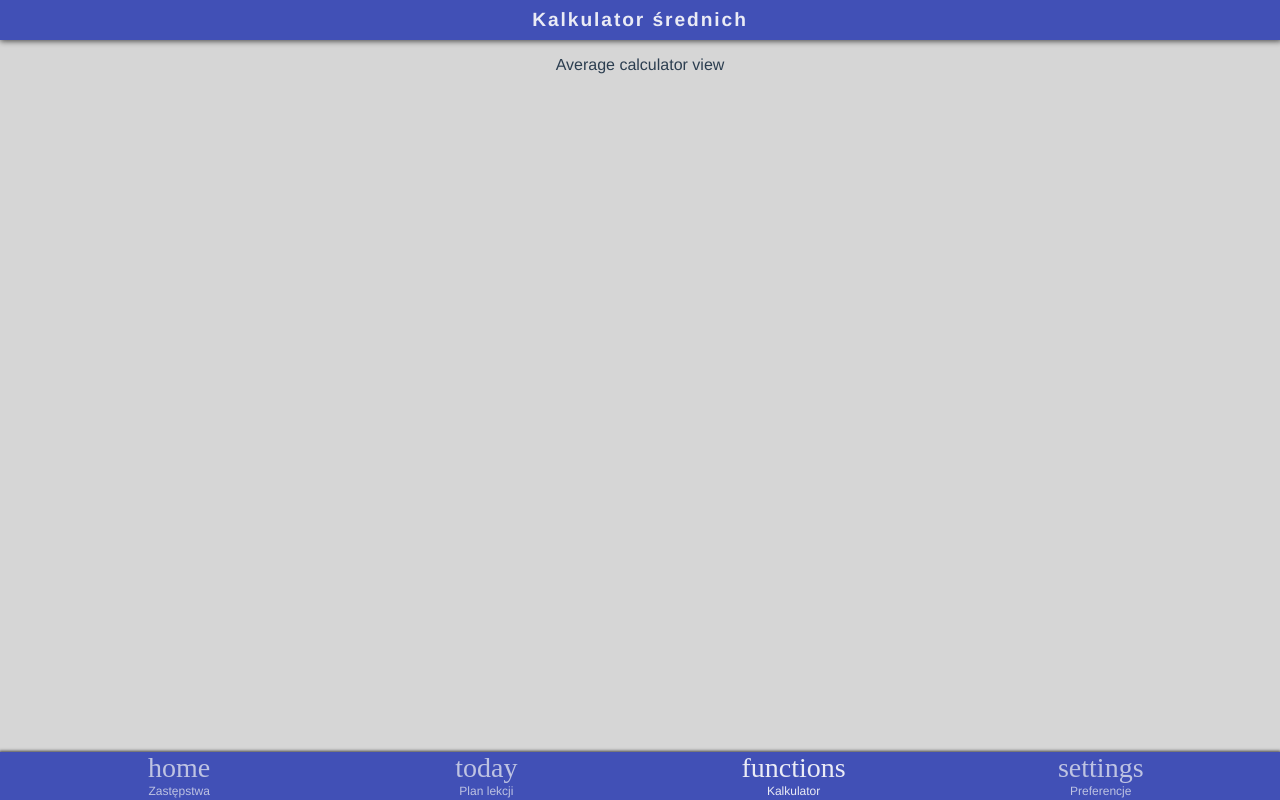
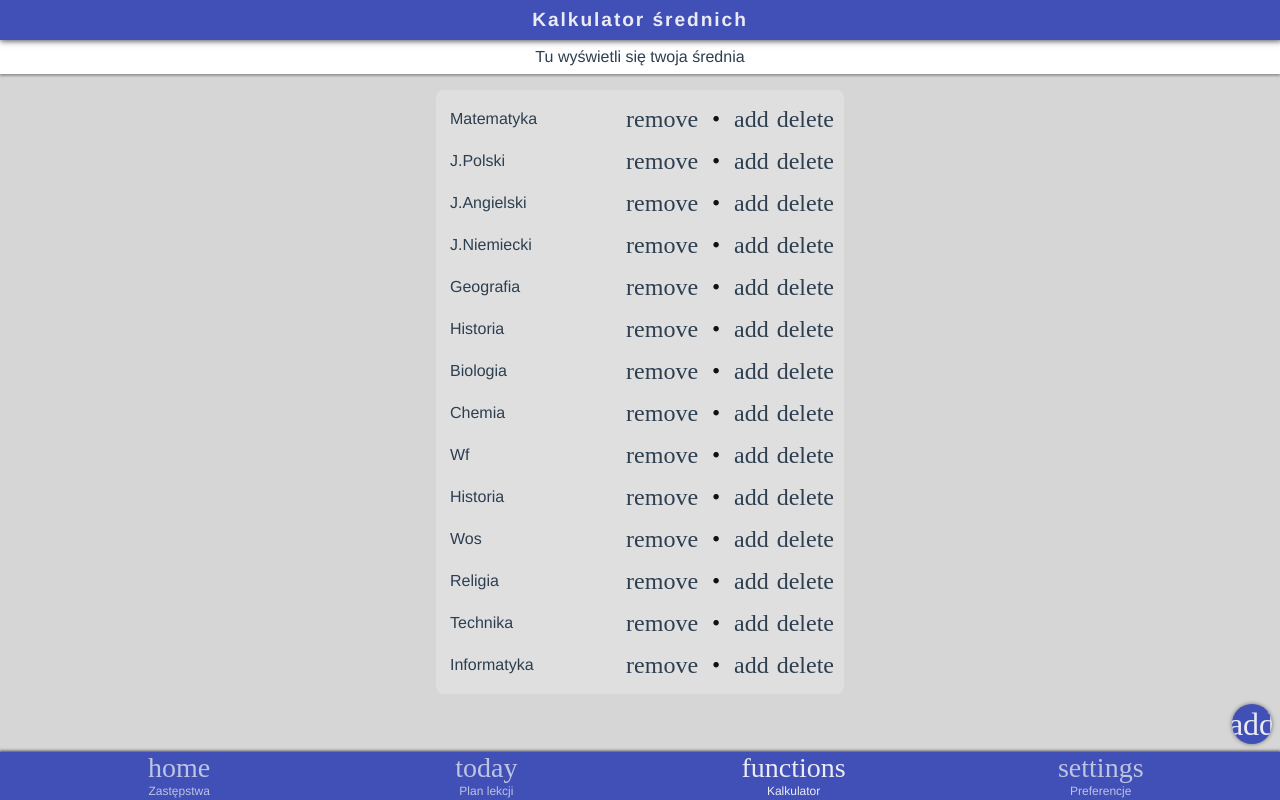
Before and after one commit to JakubekWeg/sp2dobczyce.web.app, a Vue app in the folder app/: page /kalkulator in a window 1280 px wide. Built offline with nearby package versions, Linux system fonts and the light colour scheme.

Commit message:
Added calculation of average for subjects

```diff
--- a/app/src/App.vue
+++ b/app/src/App.vue
@@ -26,6 +26,7 @@
 <style>
     :root {
         --primary-color: #4150b6;
+        --primary-darker-color: #313f9e;
         --on-primary-color: #eaebf5;
         --on-primary-secondary-color: #bec3e2;
         --back-background-color: #d6d6d6;
--- /dev/null
+++ b/app/src/components/FloatingActionButton.vue
@@ -0,0 +1,51 @@
+<template>
+    <button class="fab" @click="$emit('click')">
+        <!--        {{icon}}-->
+        <Icon :name="icon"/>
+    </button>
+</template>
+
+<script>
+
+    import Icon from './Icon';
+
+    export default {
+        name: 'FloatingActionButton',
+        components: {Icon},
+        props: {
+            icon: {
+                type: String,
+                required: true
+            },
+        }
+    };
+</script>
+
+<!--suppress CssUnusedSymbol -->
+<style>
+    .fab {
+        background: var(--primary-color);
+        color: var(--on-primary-color);
+        border: none;
+        width: 40px;
+        height: 40px;
+        display: grid;
+        place-content: center;
+        overflow: hidden;
+        border-radius: 50%;
+        transition: background-color .3s;
+        cursor: pointer;
+        position: fixed;
+        right: 8px;
+        bottom: calc(48px + 8px);
+        box-shadow: 0 0 4px 0 rgba(0, 0, 0, .5);
+    }
+
+    .fab:hover {
+        background: var(--primary-darker-color);
+    }
+
+    .fab .icon {
+        font-size: 32px;
+    }
+</style>
--- a/app/src/components/Icon.vue
+++ b/app/src/components/Icon.vue
@@ -1,5 +1,5 @@
 <template>
-    <span class="icon material-icon">{{name}}</span>
+    <span class="icon material-icon" @click="$emit('click')">{{name}}</span>
 </template>
 
 <script>
--- a/app/src/components/PageNavigation.vue
+++ b/app/src/components/PageNavigation.vue
@@ -71,7 +71,7 @@
         padding: 0;
     }
 
-    span {
+    nav span {
         display: block;
     }
 </style>
--- a/app/src/views/AverageCalculatorView.vue
+++ b/app/src/views/AverageCalculatorView.vue
@@ -1,15 +1,116 @@
 <template>
-    <div>
-        <p>Average calculator view</p>
+    <div class="content">
+        <p class="average-text" v-if="averageSum">{{averageSum}} / {{nonZeroEntries.length}} = <span class="avg">{{averageText}}</span>
+        </p>
+        <p class="average-text" v-else>Tu wyświetli się twoja średnia</p>
+
+        <FloatingActionButton icon="add" @click="addSubject"/>
+
+        <div class="space"></div>
+        <div class="entries" v-if="entries.length">
+            <AverageEntryComponent
+                    :entry="item"
+                    v-for="(item, index) in entries"
+                    :key="item.id"
+                    @delete="deleteSubject(index)"/>
+        </div>
+        <p v-else class="no-marks-text">
+            Użyj przycisku <b>+</b>, aby dodać przedmiot
+        </p>
+        <div class="space"></div>
+        <div class="space"></div>
+        <div class="space"></div>
     </div>
 </template>
 
 <script>
+    import AverageEntryComponent from './AverageEntryComponent';
+    import FloatingActionButton from '../components/FloatingActionButton';
+
     export default {
-        name: 'AverageCalculatorView'
+        name: 'AverageCalculatorView',
+        components: {FloatingActionButton, AverageEntryComponent},
+        methods: {
+            deleteSubject(index) {
+                this.entries.splice(index, 1);
+            },
+            addSubject(name) {
+                this.entries.push({
+                    name: (!!name && typeof name === 'string' ? name : prompt('Podaj nazwę przedmiotu')).substring(0, 20),
+                    id: Math.random() * 100000000 | 0,
+                    val: 0,
+                });
+            }
+        },
+        computed: {
+            nonZeroEntries() {
+                return this.entries.filter(e => e.val !== 0);
+            },
+            averageSum() {
+                return this.nonZeroEntries.reduce((val, entry) => val + entry.val, 0);
+            },
+            averageText() {
+                const nonZero = this.nonZeroEntries;
+                const sum = this.averageSum;
+                const count = nonZero.length;
+
+                return (sum / count).toFixed(2);
+            }
+        },
+        data() {
+            return {
+                entries: []
+            };
+        },
+        created() {
+            this.entries = JSON.parse(localStorage.getItem('lastCalcMarks') || '[]');
+            if (!this.entries.length)
+                [
+                    'matematyka', 'j.polski', 'j.angielski', 'j.niemiecki',
+                    'geografia', 'historia', 'biologia', 'chemia',
+                    'wf', 'historia', 'wos', 'religia', 'technika', 'informatyka'
+                ]
+                    .forEach(this.addSubject);
+
+            this.entries.sort((a, b) => a.val === 0 ? 1 : (b.val === 0 ? -1 : a.name.localeCompare(b.name)));
+        },
+        destroyed() {
+            localStorage.setItem('lastCalcMarks', JSON.stringify(this.entries));
+        }
     };
 </script>
 
 <style scoped>
+    .content {
+        position: relative;
+    }
 
+    .entries {
+        max-width: 400px;
+        margin: 0 auto;
+        background-color: var(--lighter-back-background-color);
+        border-radius: 8px;
+        padding: 8px 4px;
+    }
+
+    .avg {
+        font-weight: bolder;
+    }
+
+    .space {
+        height: 16px;
+    }
+    .average-text {
+        margin: 0;
+        padding: 8px 4px;
+        background-color: var(--front-background-color);
+        top: 0;
+        position: sticky;
+        z-index: 5;
+        box-shadow: 0 2px 2px 0 rgba(0, 0, 0, .3);
+    }
+    .no-marks-text {
+        margin: 0;
+        padding: 32px 8px;
+    }
 </style>
--- /dev/null
+++ b/app/src/views/AverageEntryComponent.vue
@@ -0,0 +1,80 @@
+<template>
+    <div class="entry">
+        <span class="name">{{entry.name}}</span>
+        <Icon class="sign" name="remove" @click="minus"/>
+        <span class="grade">{{entry.val === 0 ? '•' : entry.val}}</span>
+        <Icon class="sign" name="add" @click="plus"/>
+        <Icon class="sign" name="delete" @click="$emit('delete', entry)"/>
+    </div>
+</template>
+
+<script>
+    import Icon from '../components/Icon';
+
+    export default {
+        name: 'AverageEntryComponent',
+        components: {Icon},
+        methods: {
+            plus() {
+                if (this.entry.val < 6) {
+                    this.entry.val++;
+                    // this.$emit('change', this);
+                }
+            },
+            minus() {
+                if (this.entry.val > 0) {
+                    this.entry.val--;
+                    // this.$emit('change', this);
+                }
+            }
+        },
+        props: {
+            entry: {
+                required: true,
+                type: Object
+            }
+        }
+    };
+</script>
+
+<style scoped>
+    .entry {
+        padding: 4px 2px;
+        text-align: left;
+        display: flex;
+        align-items: center;
+        border-radius: 4px;
+        transition: background-color .3s;
+    }
+
+    .entry:hover {
+        background-color: var(--mid-background-color);
+    }
+
+    .name {
+        text-transform: capitalize;
+        flex: 1;
+        padding-left: 8px;
+    }
+
+    .sign {
+        user-select: none;
+        padding: 4px;
+        transition: background-color .3s;
+        cursor: pointer;
+        border-radius: 30%;
+    }
+
+    .sign:hover {
+        background-color: var(--front-background-color);
+    }
+
+    .grade {
+        padding: 6px;
+        font-weight: bolder;
+        font-size: 1.2em;
+        color: var(--font-primary-color);
+        min-width: 16px;
+        text-align: center;
+    }
+</style>
```
